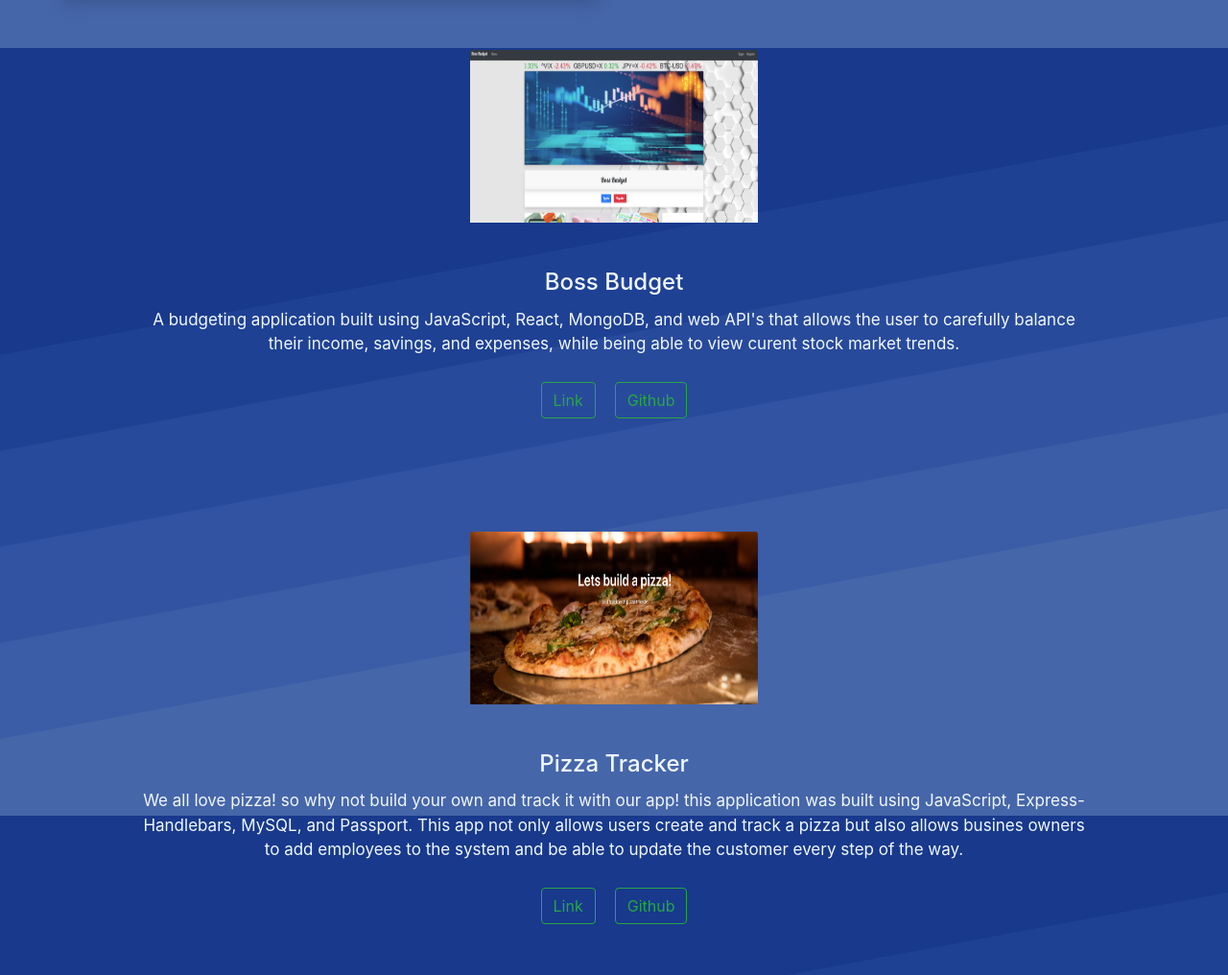
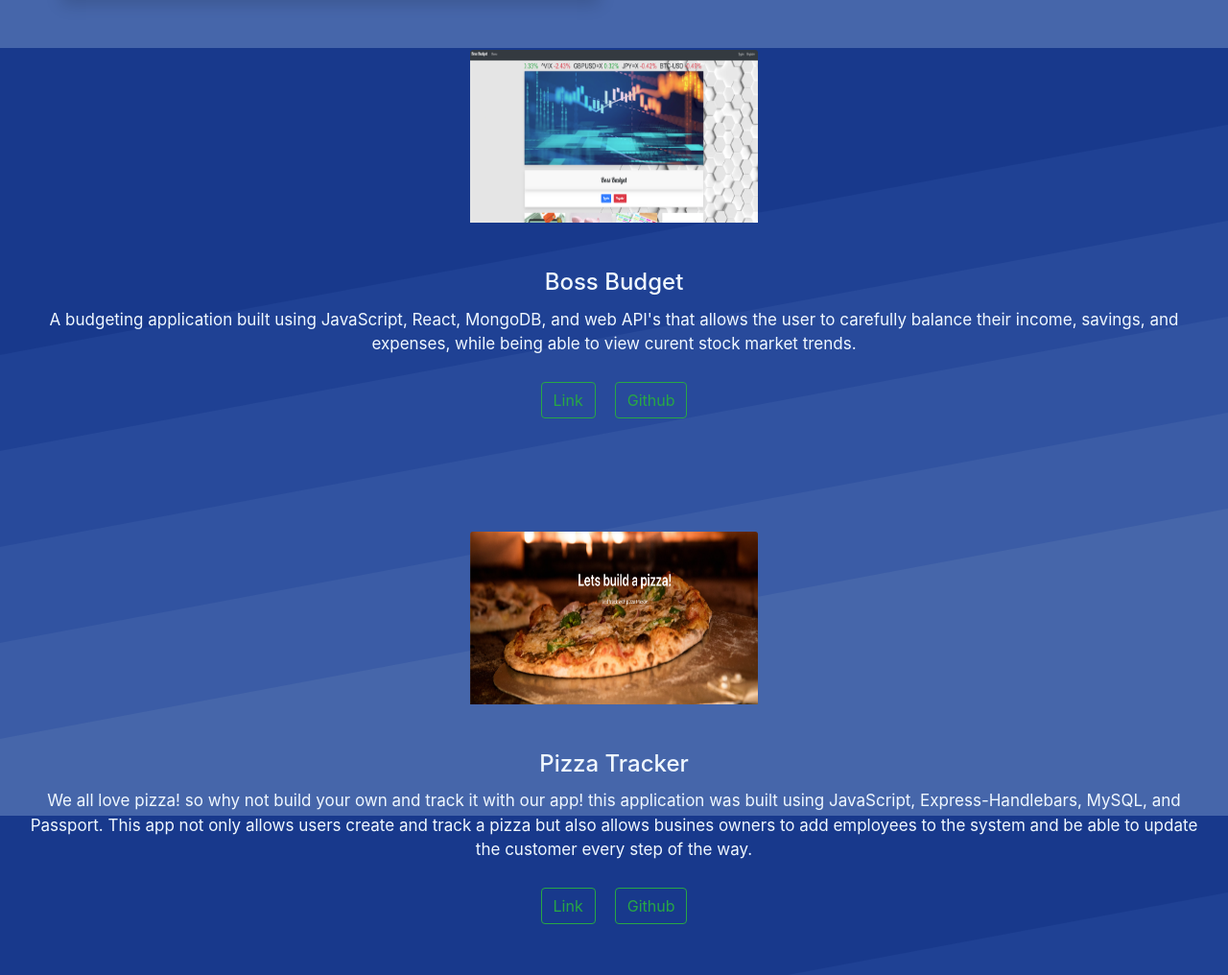
Before and after one commit to cag-martinez/Portfolio, a React (Create React App) app: page / in a window 1280 px wide. Shown: the part 1550-2566 px from the top of the page at 96% size. Built offline with nearby package versions, Linux system fonts and the light colour scheme; a web font is replaced by a local one.

Commit message:
header changed and added opacity

```diff
--- a/src/components/Card/style.css
+++ b/src/components/Card/style.css
@@ -2,8 +2,6 @@
     width: inherit;
     margin: inherit;
     margin-top: 60px;
-    padding-left: 10%;
-    padding-right: 10%;
 }
 
 .card-body {
--- a/src/components/Header/header.css
+++ b/src/components/Header/header.css
@@ -1,9 +1,10 @@
 .header{
 height: 90vh;
-background-image: url(https://encrypted-tbn0.gstatic.com/images?q=tbn:ANd9GcR27g9Kr6c0J648vpP9-DBzk_rV3bkI51XQXQ&usqp=CAU);
+background-image: url(https://www.uplers.com/wp-content/uploads/2020/05/Essential-Skills-to-look-for-when-you-Hire-Front-end-Developers.jpg);
 background-size: cover;
 background-position: center;
 background-repeat: no-repeat;
+opacity: 75%;
 
 clip-path: polygon(100% 0, 100% 90%, 69% 100%, 0 85%, 0 0);
 
```
Also changed, not shown: src/assets/images/magnifyingCode.jpg (added).
